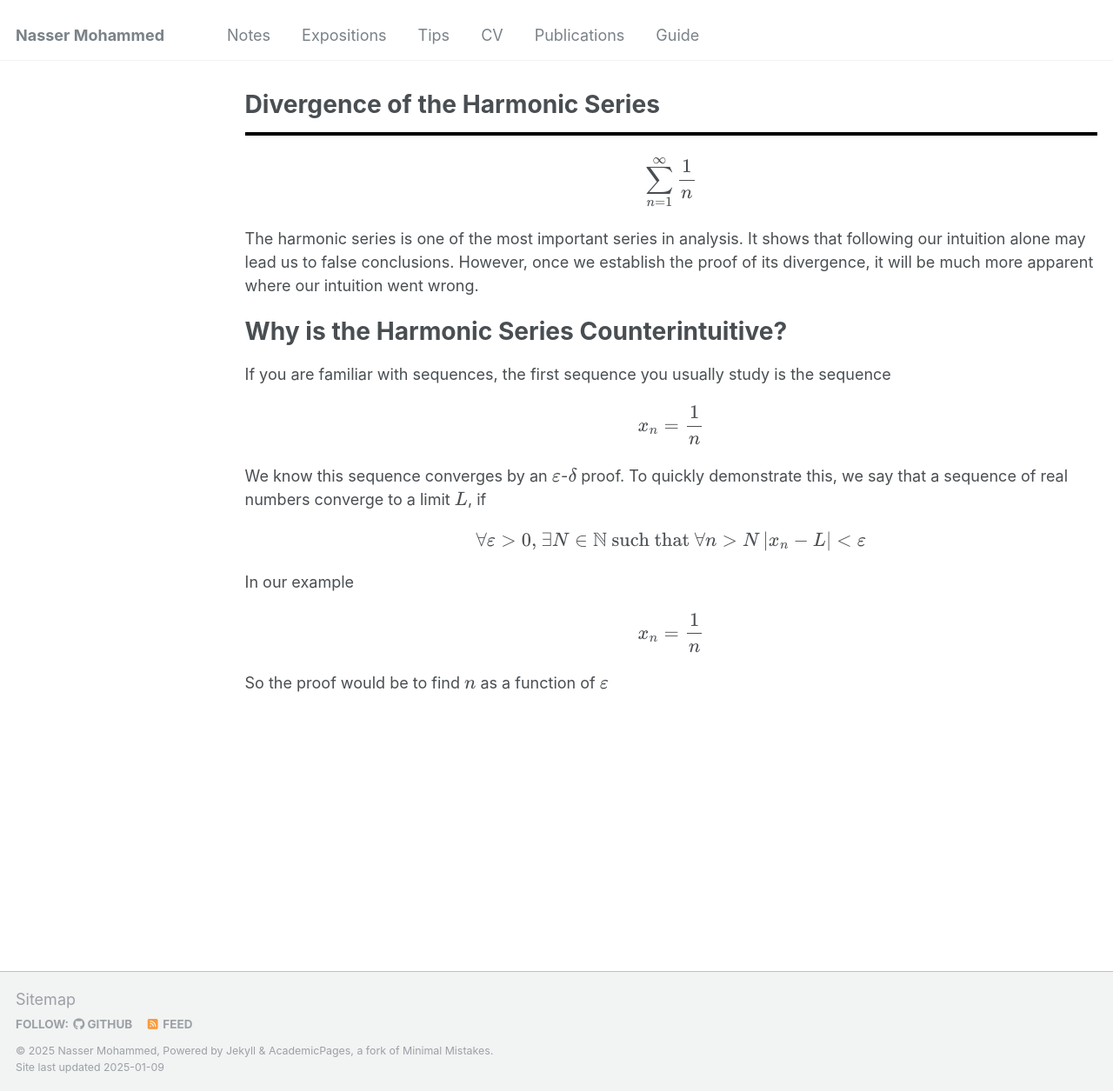
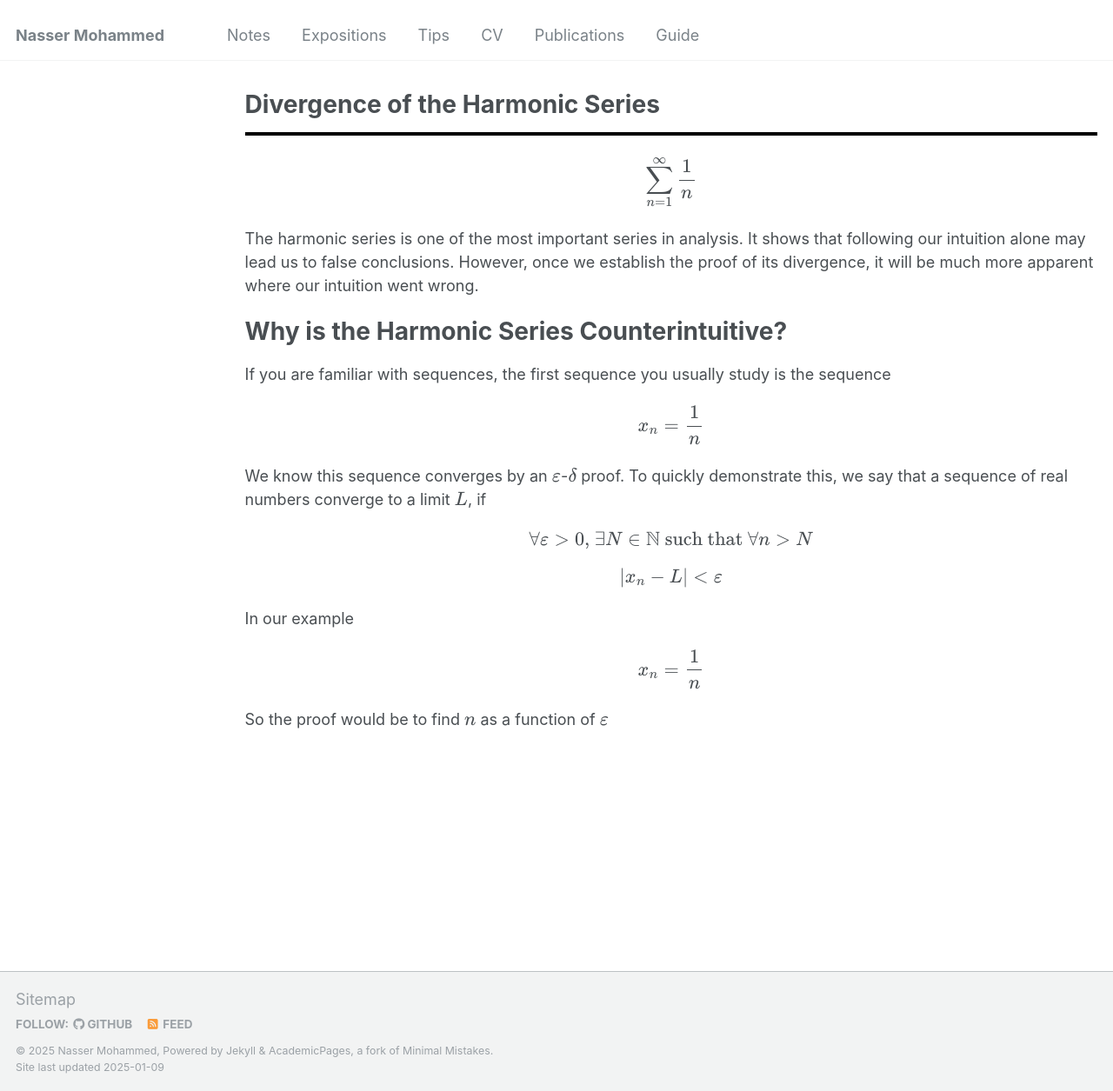
Before and after one commit to Nasser-Mohammed/Nasser-Mohammed.github.io, a Jekyll site: the page built from _pages/notes/analysis/harmonic-series.md, in a window 1280 px wide and 1255 px high. Shown: the whole window at 87% size. Built offline with Jekyll 4.4.1, drawn with Linux system fonts in a browser that asks for light colours.

Commit message:
Update harmonic-series.md

```diff
--- a/_pages/notes/analysis/harmonic-series.md
+++ b/_pages/notes/analysis/harmonic-series.md
@@ -14,12 +14,9 @@ Why is the Harmonic Series Counterintuitive?
 If you are familiar with sequences, the first sequence you usually study is the sequence
 \\[\{x_n\} = \frac{1}{n}\\]
 We know this sequence converges by an \\(\varepsilon\\)-\\(\delta\\) proof. To quickly demonstrate this, we say that a sequence of real numbers converge to a limit \\(L\\), if
-<div style="text-align: center;">
-$$
-\forall \varepsilon > 0 \text{, } \exists N \in \mathbb{N} \text{ such that } \forall n > N <br>
-\left|x_n - L \right| < \varepsilon
-$$
-</div>
+
+\\[\forall \varepsilon > 0 \text{, } \exists N \in \mathbb{N} \text{ such that } \forall n > N\\]
+\\[\left|x_n - L \right| < \varepsilon\\]
 In our example
 \\[\{x_n\} = \frac{1}{n}\\]
 So the proof would be to find \\(n\\) as a function of \\(\varepsilon\\)
```
